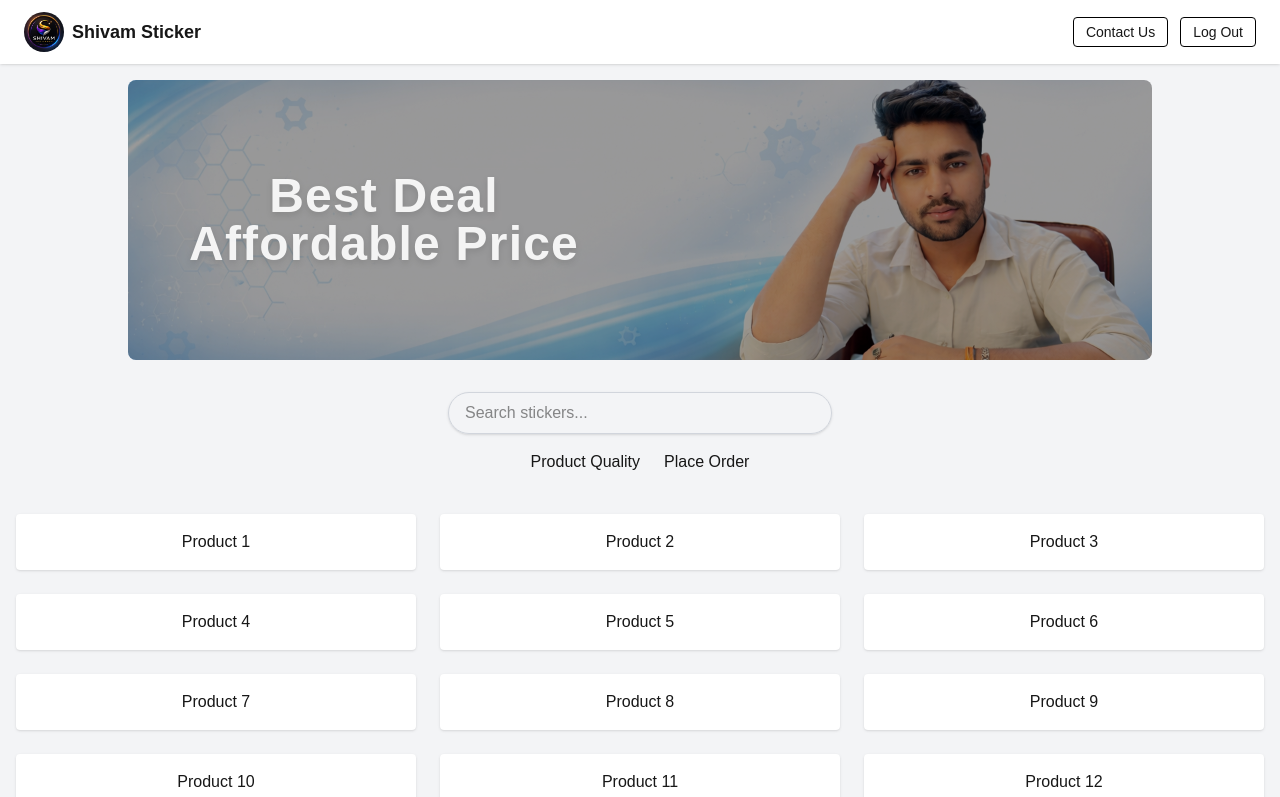
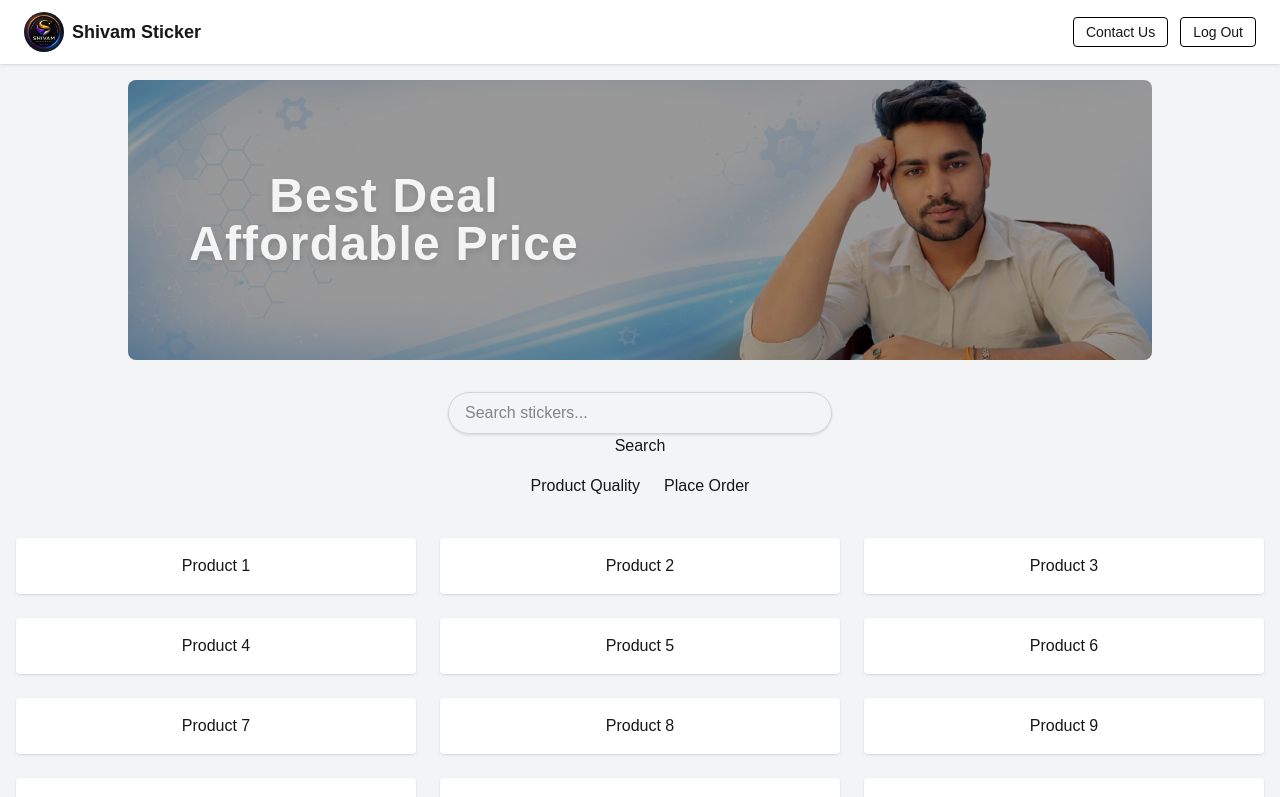
Before and after one commit to satyamdecoding-ship-it/shivam-sticker, a Next.js app: page / in a window 1280 px wide. Shown: the top 797 px of the page. Built offline with nearby package versions, Linux system fonts and the light colour scheme.

Commit message:
Initial commit

```diff
--- a/app/page.tsx
+++ b/app/page.tsx
@@ -1,8 +1,10 @@
-
+"use client"
 import Image from "next/image";
 import Link from "next/link";
+import { useState } from "react";
 
 export default function Home() {
+
   return (
     <div className="min-h-screen bg-gray-100">
 
@@ -23,9 +25,12 @@ export default function Home() {
 
         {/* Buttons */}
         <div className="flex gap-3">
-          <button className="px-3 py-1 text-sm border border-black rounded hover:bg-black hover:text-white transition">
+          <button onClick={()=>window.location.href = "tel:9354053861"}
+          className="px-3 py-1 text-sm border border-black rounded hover:bg-black hover:text-white transition">
             Contact Us
           </button>
+
+
           <button className="px-3 py-1 text-sm border border-black rounded hover:bg-black hover:text-white transition">
             Log Out
           </button>
@@ -77,6 +82,7 @@ export default function Home() {
           placeholder="Search stickers..."
           className="w-72 md:w-96 px-4 py-2 rounded-full border border-gray-300 shadow-sm focus:outline-none focus:ring-2 focus:ring-black"
         />
+        <button>Search</button>
 
         <div className="flex gap-6 mt-4 text-sm md:text-base">
           <Link href="/product-quality" className="hover:underline">
```
